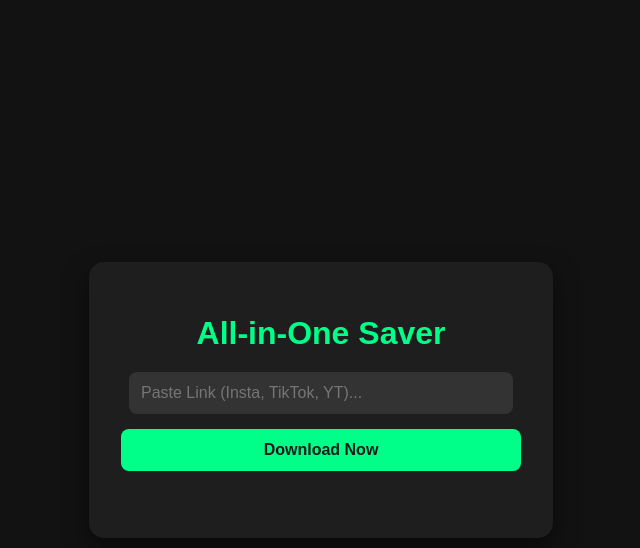
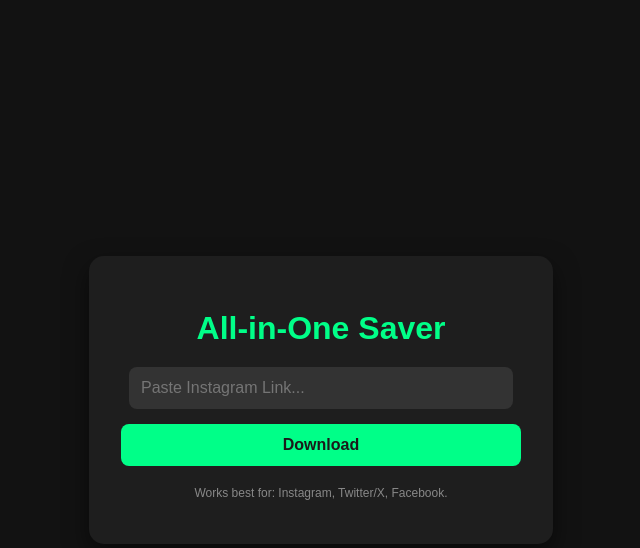
Before and after one commit to Vinay1812007/Video-downloader, a Flask app: page / in a window 1280 px wide. Shown: the top 548 px of the page, without its empty margins (319-959 px from the left). Run offline with Flask 3, Linux system fonts and the light colour scheme.

Commit message:
index.html

```diff
--- a/templates/index.html
+++ b/templates/index.html
@@ -11,74 +11,17 @@
         input { width: 90%; padding: 12px; margin-bottom: 15px; border: none; border-radius: 8px; background: #333; color: white; font-size: 16px; }
         button { width: 100%; padding: 12px; background: #00ff88; color: #1a1a1a; border: none; border-radius: 8px; font-weight: bold; font-size: 16px; cursor: pointer; transition: 0.3s; }
         button:hover { background: #00cc6a; }
-        #status { margin-top: 15px; font-size: 14px; min-height: 20px; word-wrap: break-word; }
-        .loader { border: 3px solid #f3f3f3; border-top: 3px solid #00ff88; border-radius: 50%; width: 20px; height: 20px; animation: spin 1s linear infinite; display: none; margin: 10px auto; }
-        @keyframes spin { 0% { transform: rotate(0deg); } 100% { transform: rotate(360deg); } }
-        a.download-btn { display: block; margin-top: 15px; padding: 12px; background: #3498db; color: white; text-decoration: none; border-radius: 5px; font-weight: bold; }
-        .error { color: #ff5555; background: rgba(255, 85, 85, 0.1); padding: 10px; border-radius: 5px; margin-top: 10px; font-size: 13px;}
+        .note { margin-top: 20px; font-size: 12px; color: #888; }
     </style>
 </head>
 <body>
     <div class="container">
         <h1>All-in-One Saver</h1>
-        <input type="text" id="url" placeholder="Paste Link (Insta, TikTok, YT)...">
-        <button onclick="download()">Download Now</button>
-        <div class="loader" id="loader"></div>
-        <div id="status"></div>
+        <form action="/download" method="post">
+            <input type="text" name="url" placeholder="Paste Instagram Link..." required>
+            <button type="submit">Download</button>
+        </form>
+        <p class="note">Works best for: Instagram, Twitter/X, Facebook.</p>
     </div>
-
-    <script>
-        async function download() {
-            const urlInput = document.getElementById('url').value;
-            const status = document.getElementById('status');
-            const loader = document.getElementById('loader');
-
-            if (!urlInput) { status.innerText = "Please paste a link first!"; return; }
-
-            status.innerHTML = "";
-            loader.style.display = "block";
-
-            // 1. The Target Server (Official Cobalt)
-            const targetApi = "https://co.wuk.sh/api/json";
-
-            // 2. The Tunnel (CORS Proxy) - This routes the request via a neutral server
-            // Note: We use 'corsproxy.io' to bypass the browser security block
-            const proxy = "https://corsproxy.io/?";
-
-            try {
-                const response = await fetch(proxy + targetApi, {
-                    method: 'POST',
-                    headers: {
-                        'Accept': 'application/json',
-                        'Content-Type': 'application/json',
-                        // These headers trick the server
-                        'Origin': 'https://cobalt.tools',
-                        'Referer': 'https://cobalt.tools/'
-                    },
-                    body: JSON.stringify({
-                        url: urlInput,
-                        filenamePattern: "basic"
-                    })
-                });
-
-                const data = await response.json();
-                loader.style.display = "none";
-
-                if (data.url) {
-                    status.innerHTML = `<a href="${data.url}" target="_blank" class="download-btn">Click to Save Video</a>`;
-                } else if (data.picker) {
-                    status.innerHTML = `<a href="${data.picker[0].url}" target="_blank" class="download-btn">Click to Save Video</a>`;
-                } else {
-                    const errorMsg = data.text || "Unknown error";
-                    status.innerHTML = `<div class="error">⚠️ ${errorMsg}</div>`;
-                }
-
-            } catch (error) {
-                loader.style.display = "none";
-                status.innerHTML = `<div class="error">Connection Failed. <br>The Proxy might be busy. Try again in 10s.</div>`;
-                console.error(error);
-            }
-        }
-    </script>
 </body>
 </html>
```
